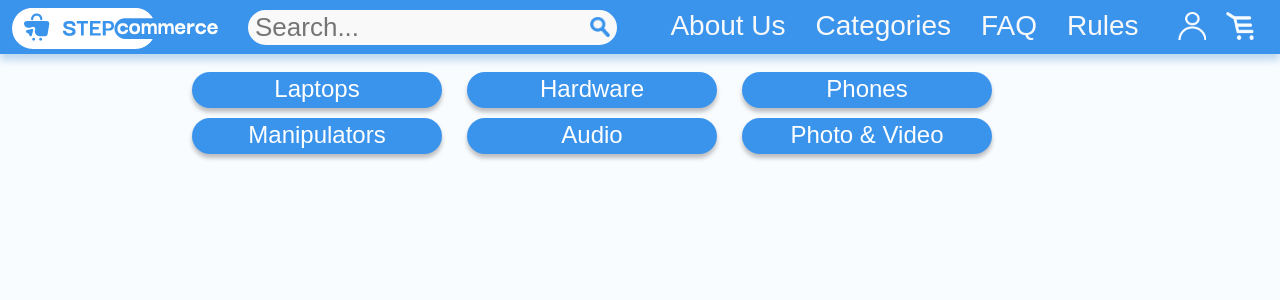
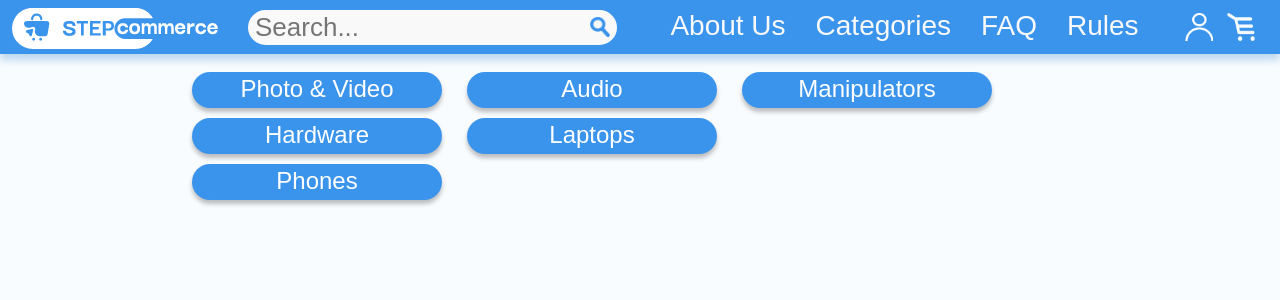
Before and after one commit to Infernal15/Master, a Vue app: page /categories in a window 1280 px wide. Shown: the top 300 px of the page. Built offline with nearby package versions, Linux system fonts and the light colour scheme; a web font is replaced by a local one.

Commit message:
categories jumping fixed

```diff
--- a/src/components/Navbar.vue
+++ b/src/components/Navbar.vue
@@ -14,9 +14,12 @@
     <nav-btn @click="this.$router.push('/rules')">Rules</nav-btn>
   </div>
   <div class="links">
+    <div class="link">
       <img class="profile" width="28" height="28" :src="require('@/assets/img/profile.png')" alt="Profile" @click="this.$router.push('/profile')">
+    </div>
+    <div class="link">
       <img class="cart" width="28" height="28"  @click="" :src="require('@/assets/img/cart.png')" alt="Cart">
-
+    </div>
   </div>
 </nav>
 </template>
@@ -72,16 +75,19 @@ nav{
 }
 .links{
   display: flex;
-  margin-top: 0.9%;
+  margin-top: 0.5%;
   margin-left: auto;
   margin-right: 2%;
   width: 6%;
   justify-content: space-between;
 }
-.cart, .profile{
-  display: block;
+.link{
+  width: 42px;
+  padding: 7px;
+  height: 42px;
+  border-radius: 30px;
 }
-.cart:hover, .profile:hover{
+.link:hover{
   cursor: pointer;
   background: rgba(132, 194, 255, 0.49);
 }
--- a/src/pages/Categories.vue
+++ b/src/pages/Categories.vue
@@ -1,7 +1,24 @@
 <template>
   <div class="cat">
-    <transition-group name="categories">
-        <category v-for="category in categories" :category="category" :key="category.id"/>
+    <transition-group name="categories1">
+      <div class="catcol">
+        <category v-for="category in categories1" :category="category" :key="category.id"/>
+      </div>
+    </transition-group>
+    <transition-group name="categories2">
+      <div class="catcol">
+        <category v-for="category in categories2" :category="category" :key="category.id"/>
+      </div>
+    </transition-group>
+    <transition-group name="categories3">
+      <div class="catcol">
+        <category v-for="category in categories3" :category="category" :key="category.id"/>
+      </div>
+    </transition-group>
+    <transition-group name="categories4">
+      <div class="catcol">
+        <category v-for="category in categories4" :category="category" :key="category.id"/>
+      </div>
     </transition-group>
   </div>
 </template>
@@ -13,6 +30,10 @@ export default {
   name: 'Categories',
   data(){
     return{
+      categories1: [],
+      categories2: [],
+      categories3: [],
+      categories4: [],
       categories:[
         {
           id: 1,
@@ -173,6 +194,29 @@ export default {
         }
       ]
     }
+  },
+  methods:{
+    splitCategories(){
+
+
+      const num = Math.ceil(this.categories.length / 4);
+      let j = 0;
+      for(let i = 0;i < num;i++){
+        for(let o = 0; o < 4;o++){
+          if(this.categories.length > 0)
+            this.categories1.push(this.categories.pop());
+          if(this.categories.length > 0)
+            this.categories2.push(this.categories.pop());
+          if(this.categories.length > 0)
+            this.categories3.push(this.categories.pop());
+          if(this.categories.length > 0)
+            this.categories4.push(this.categories.pop());
+        }
+      }
+    }
+  },
+  beforeMount() {
+    this.splitCategories();
   }
 }
 </script>
@@ -187,4 +231,10 @@ export default {
   row-gap: 10px;
   column-gap: 25px;
 }
+.catcol{
+  display: flex;
+  flex-direction: column;
+  row-gap: 10px;
+
+}
 </style>
```
